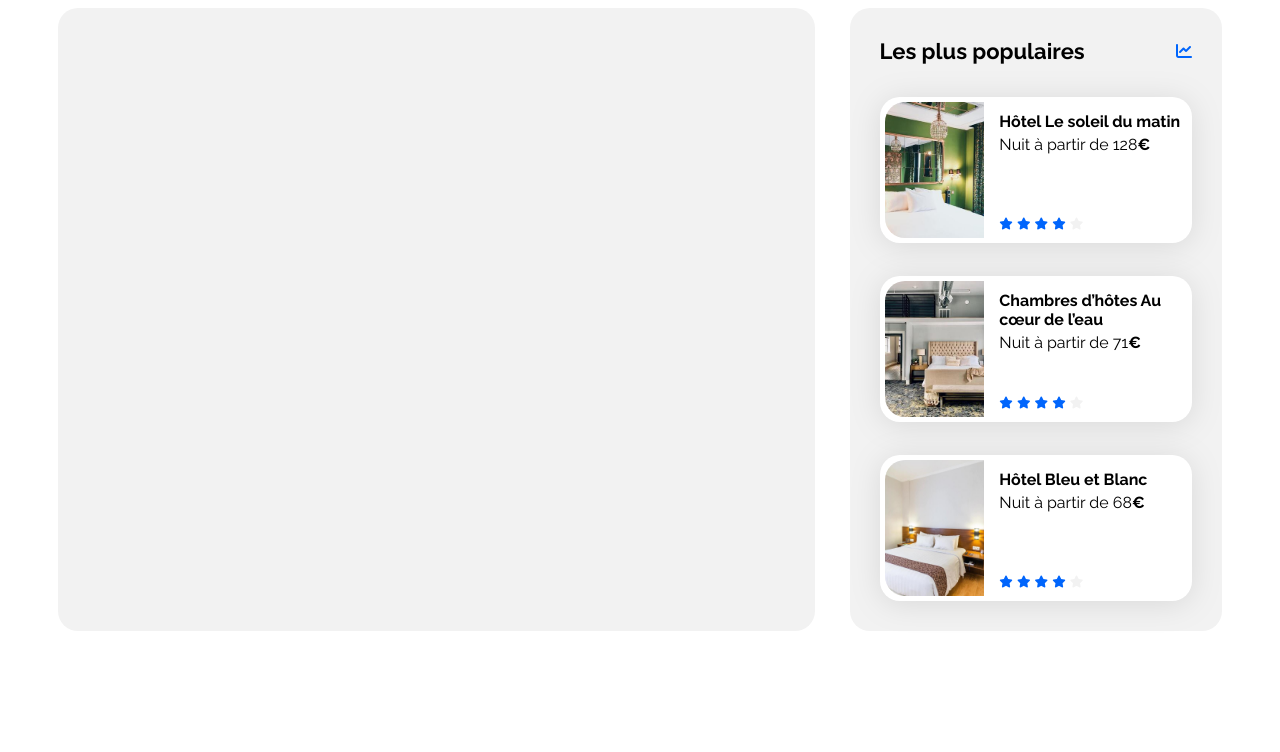
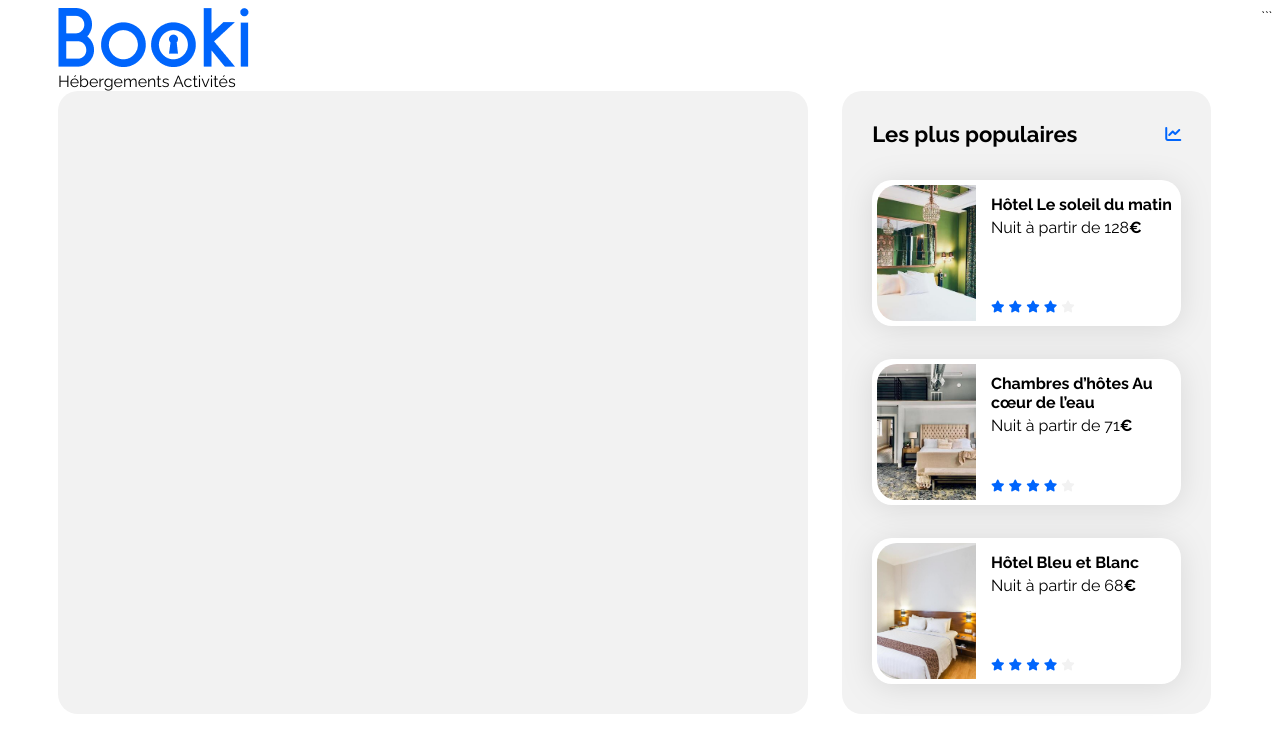
Before and after one commit to estebanp69/Booki_avec_Companion-main, a plain HTML site: page index.html in a window 1280 px wide. Drawn offline with Linux system fonts and the light colour scheme.

Commit message:
Mise à jour du projet

````diff
--- a/index.html
+++ b/index.html
@@ -5,92 +5,154 @@
     <meta charset="UTF-8">
     <meta name="viewport" content="width=device-width, initial-scale=1.0">
     <title>Booki</title>
+
     <link rel="preconnect" href="https://fonts.googleapis.com">
     <link rel="preconnect" href="https://fonts.gstatic.com" crossorigin>
+
     <link href="https://fonts.googleapis.com/css2?family=Raleway:wght@400;500;700&display=swap" rel="stylesheet">
+
     <link rel="stylesheet" href="https://cdnjs.cloudflare.com/ajax/libs/font-awesome/6.2.1/css/all.min.css"
         integrity="sha512-MV7K8+y+gLIBoVD59lQIYicR65iaqukzvf/nwasF0nqhPay5w/9lJmVM2hMDcnK1OnMGCdVK+iQrJ7lzPJQd1w=="
-        crossorigin="anonymous" referrerpolicy="no-referrer" />
+        crossorigin="anonymous" referrerpolicy="no-referrer">
+
     <link rel="stylesheet" href="./css/style.css">
 </head>
 
 <body>
+
     <div class="main-container">
-        <header></header>
+
+        <header>
+            <a href="index.html">
+                <img src="./images/logo/Booki.png" alt="Logo Booki">
+            </a>
+
+            <nav>
+                <a href="#hebergements">Hébergements</a>
+                <a href="#activites">Activités</a>
+            </nav>
+        </header>
+
         <main>
+
             <div class="hebergements-and-populaires">
-                <section class="hebergements">
+
+                <section class="hebergements" id="hebergements">
 
                 </section>
+
                 <section class="populaires">
+
                     <div class="populaires-title">
                         <h2 class="section-title">Les plus populaires</h2>
                         <i class="fa-solid fa-chart-line" aria-hidden="true"></i>
                     </div>
+
                     <div class="populaires-cards">
+
                         <a href="#">
                             <article class="card">
-                                <img src="./images/hebergements/emile-guillemot.jpg" alt="Image de la chambre d'hôtel montrant un lit">
+
+                                <img src="./images/hebergements/emile-guillemot.jpg"
+                                    alt="Image de la chambre d'hôtel montrant un lit">
+
                                 <div class="card-content">
+
                                     <div class="card-txt">
                                         <h3 class="card-title">Hôtel Le soleil du matin</h3>
-                                        <p class="card-subtitle">Nuit à partir de 128<span class="euro">€</span></p>
+                                        <p class="card-subtitle">
+                                            Nuit à partir de 128<span class="euro">€</span>
+                                        </p>
                                     </div>
+
                                     <div class="card-rating">
                                         <i class="fa-xs fa-solid fa-star" aria-hidden="true"></i>
                                         <i class="fa-xs fa-solid fa-star" aria-hidden="true"></i>
                                         <i class="fa-xs fa-solid fa-star" aria-hidden="true"></i>
                                         <i class="fa-xs fa-solid fa-star" aria-hidden="true"></i>
                                         <i class="fa-xs fa-solid fa-star neutral-star" aria-hidden="true"></i>
+
                                         <span class="sr-only">Note de 4 sur 5</span>
                                     </div>
+
                                 </div>
+
                             </article>
                         </a>
+
                         <a href="#">
                             <article class="card">
-                                <img src="./images/hebergements/aw-creative.jpg" alt="Image de la chambre d'hôtel montrant un lit">
+
+                                <img src="./images/hebergements/aw-creative.jpg"
+                                    alt="Image de la chambre d'hôtel montrant un lit">
+
                                 <div class="card-content">
+
                                     <div class="card-txt">
                                         <h3 class="card-title">Chambres d’hôtes Au cœur de l’eau</h3>
-                                        <p class="card-subtitle">Nuit à partir de 71<span class="euro">€</span></p>
+                                        <p class="card-subtitle">
+                                            Nuit à partir de 71<span class="euro">€</span>
+                                        </p>
                                     </div>
+
                                     <div class="card-rating">
                                         <i class="fa-xs fa-solid fa-star" aria-hidden="true"></i>
                                         <i class="fa-xs fa-solid fa-star" aria-hidden="true"></i>
                                         <i class="fa-xs fa-solid fa-star" aria-hidden="true"></i>
                                         <i class="fa-xs fa-solid fa-star" aria-hidden="true"></i>
                                         <i class="fa-xs fa-solid fa-star neutral-star" aria-hidden="true"></i>
+
                                         <span class="sr-only">Note de 4 sur 5</span>
                                     </div>
+
                                 </div>
+
                             </article>
                         </a>
+
                         <a href="#">
                             <article class="card">
-                                <img src="./images/hebergements/febrian-zakaria2.jpg" alt="Image de la chambre d'hôtel montrant un lit">
+
+                                <img src="./images/hebergements/febrian-zakaria2.jpg"
+                                    alt="Image de la chambre d'hôtel montrant un lit">
+
                                 <div class="card-content">
+
                                     <div class="card-txt">
                                         <h3 class="card-title">Hôtel Bleu et Blanc</h3>
-                                        <p class="card-subtitle">Nuit à partir de 68<span class="euro">€</span></p>
+                                        <p class="card-subtitle">
+                                            Nuit à partir de 68<span class="euro">€</span>
+                                        </p>
                                     </div>
+
                                     <div class="card-rating">
                                         <i class="fa-xs fa-solid fa-star" aria-hidden="true"></i>
                                         <i class="fa-xs fa-solid fa-star" aria-hidden="true"></i>
                                         <i class="fa-xs fa-solid fa-star" aria-hidden="true"></i>
                                         <i class="fa-xs fa-solid fa-star" aria-hidden="true"></i>
                                         <i class="fa-xs fa-solid fa-star neutral-star" aria-hidden="true"></i>
+
                                         <span class="sr-only">Note de 4 sur 5</span>
                                     </div>
+
                                 </div>
+
                             </article>
                         </a>
+
                     </div>
+
                 </section>
+
             </div>
+
         </main>
+
         <footer></footer>
+
     </div>
+
 </body>
 
 </html>
+```
````
